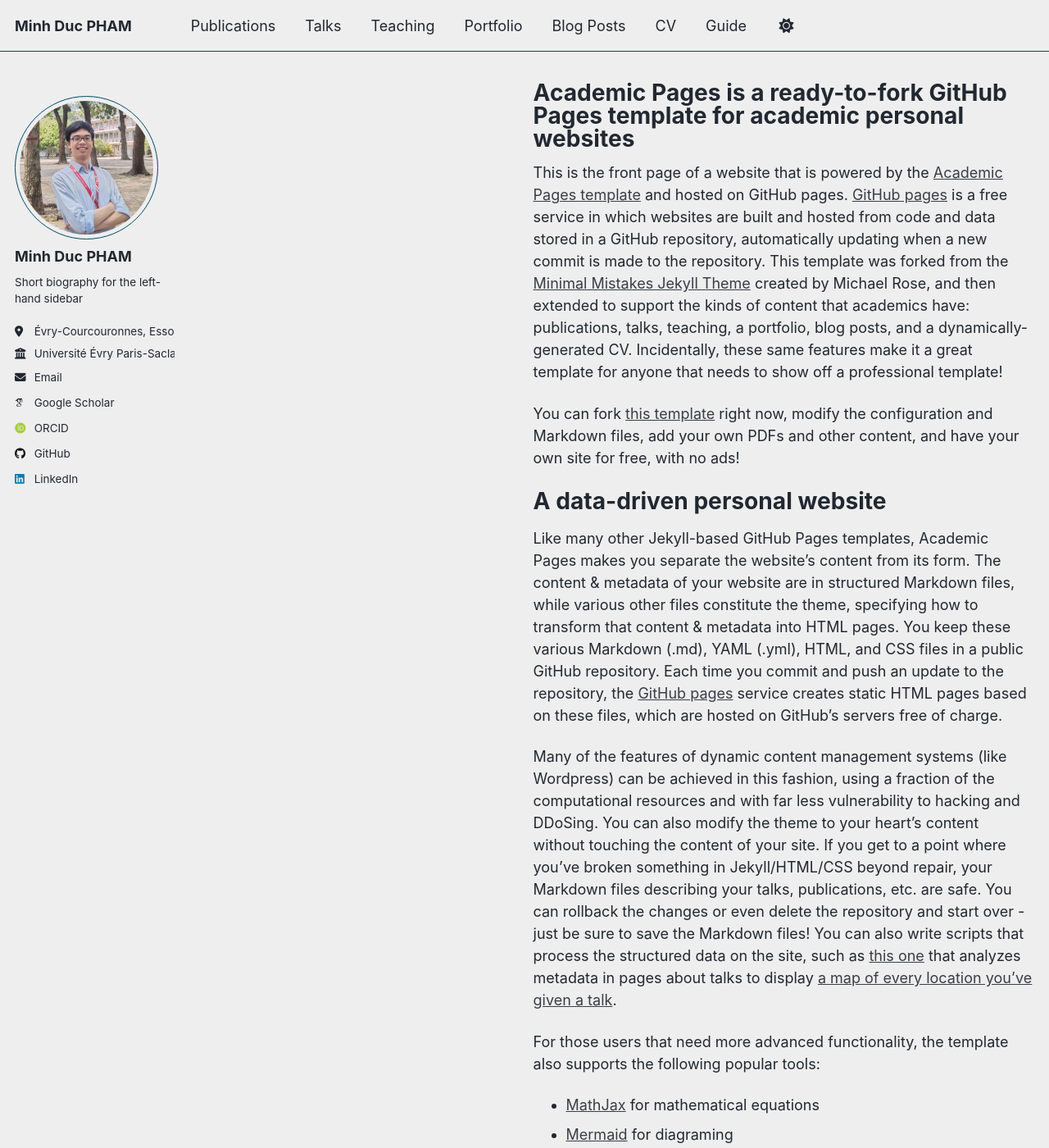
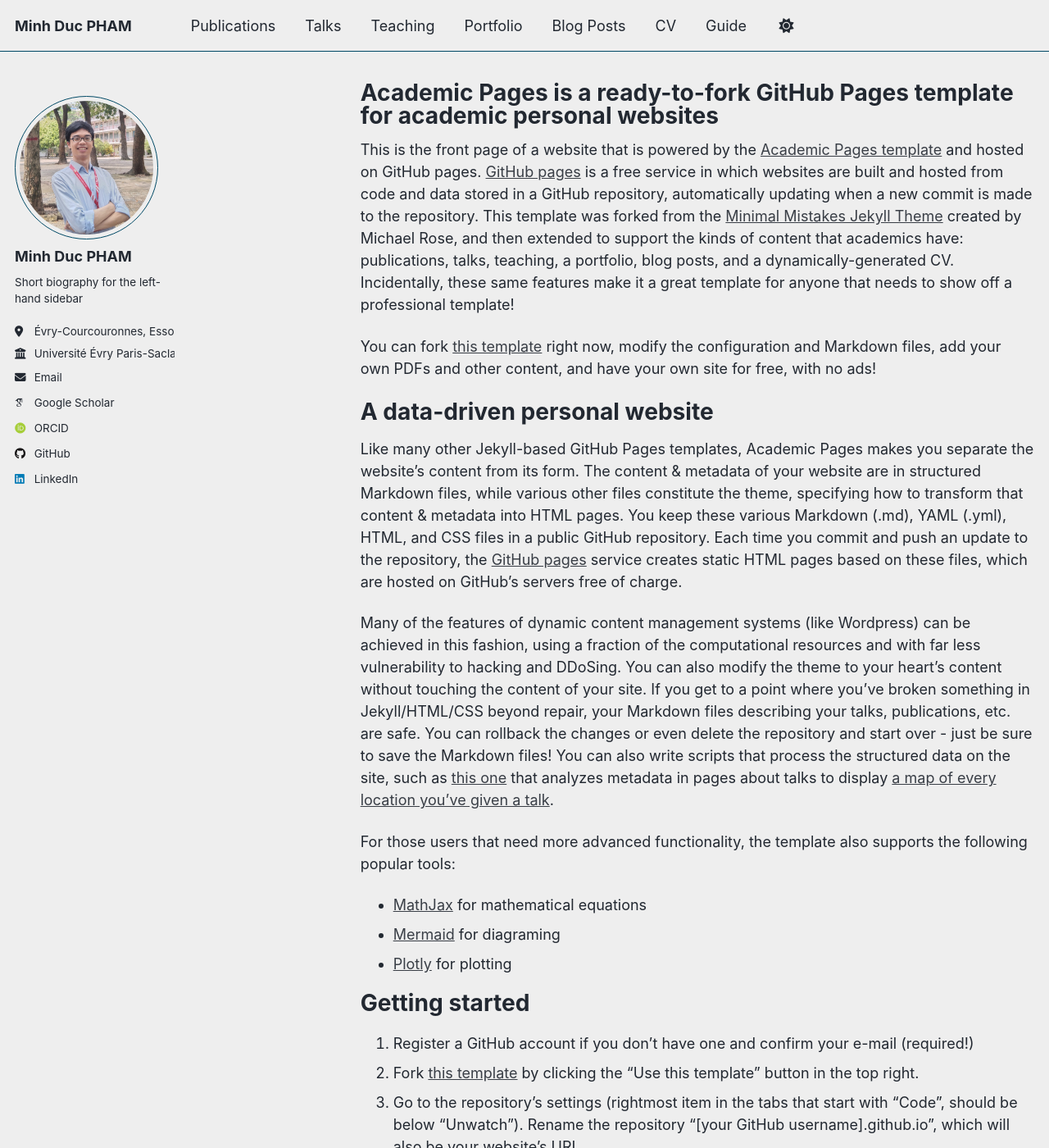
Before and after one commit to phamminhducH/phamminhducH.github.io, a Jekyll site: the page built from _pages/about.md, in a window 1280 px wide and 1400 px high. Shown: the whole window at 82% size. Built offline with Jekyll 4.4.1, drawn with Linux system fonts in a browser that asks for light colours; some web fonts are replaced; a script that is not in the unit is left out.

Commit message:
Update _page.scss

```diff
--- a/_sass/layout/_page.scss
+++ b/_sass/layout/_page.scss
@@ -18,8 +18,8 @@
 
 .page {
   @include breakpoint($large) {
-    @include span(9 of 12 last);
-    @include prefix(3 of 12);
+    @include span(10 of 12 last);
+    @include prefix(2 of 12);
     @include suffix(0 of 12);
   }
 
```
